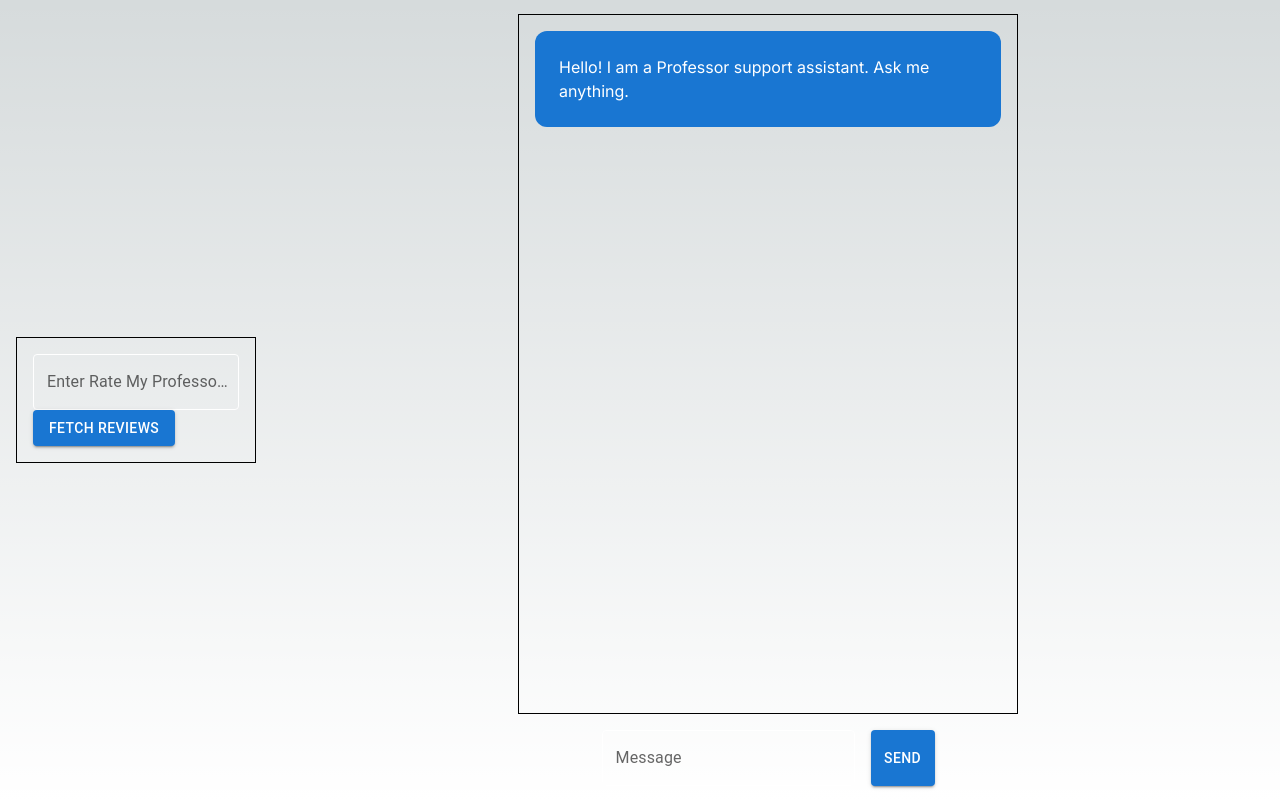
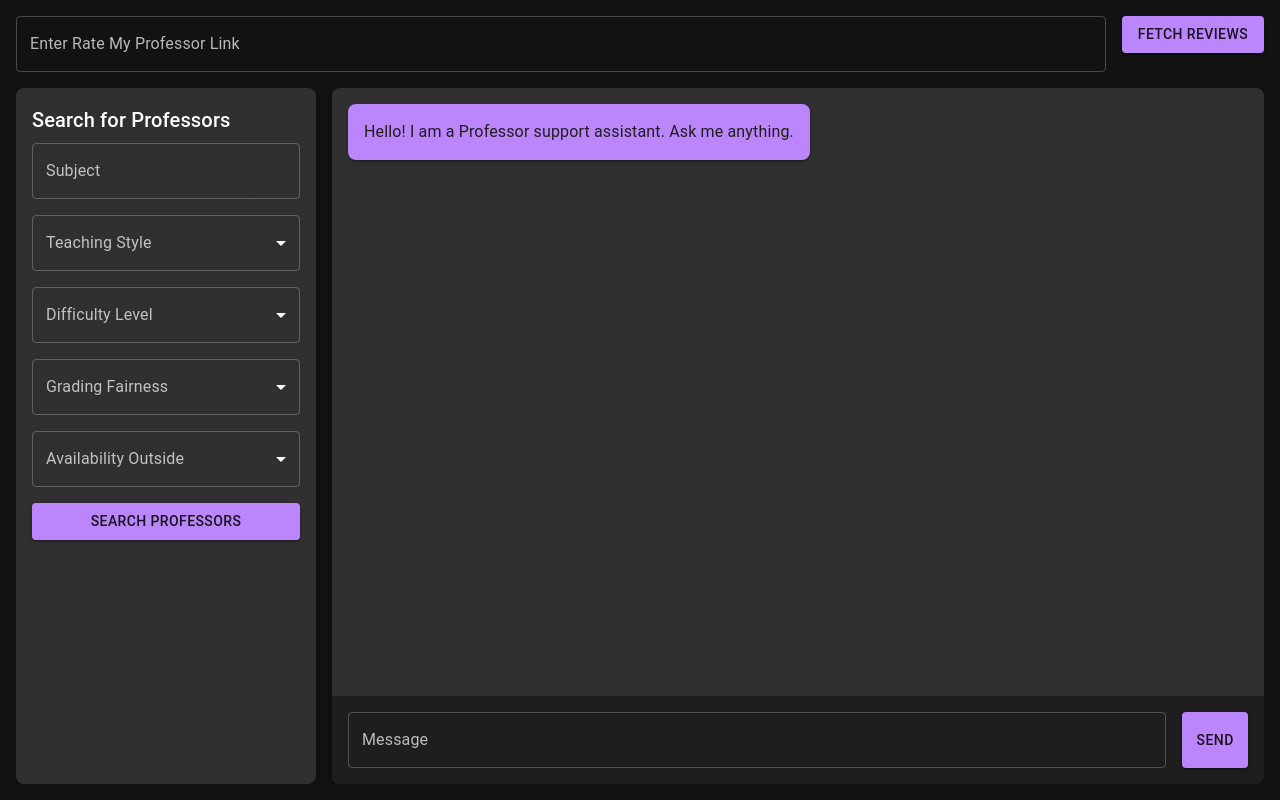
Before and after one commit to okGus/scholarscore, a Next.js app: page / in a window 1280 px wide. Built offline with nearby package versions, Linux system fonts and the light colour scheme.

Commit message:
added advanced search and styled page

```diff
--- a/src/app/page.tsx
+++ b/src/app/page.tsx
@@ -1,144 +1,362 @@
-'use client'
-import { useState } from 'react'
-import { Box, Stack, TextField, Button } from '@mui/material'
+"use client";
+import { useState, useRef, useEffect } from "react";
+import {
+  Box,
+  Stack,
+  TextField,
+  Button,
+  Select,
+  MenuItem,
+  FormControl,
+  InputLabel,
+  Typography,
+  Paper,
+} from "@mui/material";
+import { ThemeProvider, createTheme } from "@mui/material/styles";
+import { motion } from "framer-motion";
+
+// Create a dark theme
+const darkTheme = createTheme({
+  palette: {
+    mode: "dark",
+    primary: {
+      main: "#BB86FC",
+    },
+    secondary: {
+      main: "#03DAC6",
+    },
+    background: {
+      default: "#121212",
+      paper: "#1E1E1E",
+    },
+  },
+});
+
+// Framer Motion variants
+const containerVariants = {
+  hidden: { opacity: 0 },
+  visible: {
+    opacity: 1,
+    transition: {
+      duration: 0.5,
+      when: "beforeChildren",
+      staggerChildren: 0.1,
+    },
+  },
+};
+
+const itemVariants = {
+  hidden: { y: 20, opacity: 0 },
+  visible: { y: 0, opacity: 1 },
+};
 
 export default function Home() {
-  const [link, setLink] = useState('')
+  const [link, setLink] = useState("");
+  // Advanced search state
+  const [subject, setSubject] = useState("");
+  const [teachingStyle, setTeachingStyle] = useState("");
+  const [difficultyLevel, setDifficultyLevel] = useState("");
+  const [gradingFairness, setGradingFairness] = useState("");
+  const [availability, setAvailability] = useState("");
 
   const fetchReviews = async (link: string) => {
-    const response = await fetch('http://localhost:5000/api/scrape', {
-      method: 'POST',
-      headers: { 'Content-Type': 'application/json' },
+    const response = await fetch("http://localhost:5000/api/scrape", {
+      method: "POST",
+      headers: { "Content-Type": "application/json" },
       body: JSON.stringify({ url: link }),
     });
 
     if (!response.ok) {
-      throw new Error('Failed to fetch reviews');
+      throw new Error("Failed to fetch reviews");
     }
 
     const data = await response.json();
     console.log(data.reviews);
     // return data.reviews;
-  }
-
+  };
 
   const [messages, setMessages] = useState([
     {
-      role: 'assistant',
-      content: 'Hello! I am a Professor support assistant. Ask me anything.'
-    }
-  ])
+      role: "assistant",
+      content: "Hello! I am a Professor support assistant. Ask me anything.",
+    },
+  ]);
 
-  const [message, setMessage] = useState('')
-  const sendMessage = async () => {
+  const [message, setMessage] = useState("");
+
+  const sendMessage = async (messageToSend: string) => {
     setMessages((messages) => [
       ...messages,
-      { role: 'user', content: message },
-      { role: 'assistant', content: '' }
-    ])
+      { role: "user", content: messageToSend },
+      { role: "assistant", content: "" },
+    ]);
 
-    setMessage('')
+    setMessage("");
 
-    const response = await fetch('/api/chat', {
-      method: 'POST',
-      headers: { 'Content-Type': 'application/json' },
-      body: JSON.stringify([...messages, { role: 'user', content: message }])
-    })
+    const response = await fetch("/api/chat", {
+      method: "POST",
+      headers: { "Content-Type": "application/json" },
+      body: JSON.stringify([
+        ...messages,
+        { role: "user", content: messageToSend },
+      ]),
+    });
 
-    const reader = response.body!.getReader()
-    const decoder = new TextDecoder()
+    const reader = response.body!.getReader();
+    const decoder = new TextDecoder();
 
-    let result = ''
+    let result = "";
 
-    const processText = async ({ done, value }: ReadableStreamReadResult<Uint8Array>): Promise<string> => {
+    const processText = async ({
+      done,
+      value,
+    }: ReadableStreamReadResult<Uint8Array>): Promise<string> => {
       if (done) {
-        return result
+        return result;
       }
-      const text = decoder.decode(value || new Uint8Array(), { stream: true })
+      const text = decoder.decode(value || new Uint8Array(), { stream: true });
       setMessages((messages) => {
-        let lastMessage = messages[messages.length - 1]
-        let otherMessages = messages.slice(0, messages.length - 1)
+        let lastMessage = messages[messages.length - 1];
+        let otherMessages = messages.slice(0, messages.length - 1);
         return [
           ...otherMessages,
           { ...lastMessage, content: lastMessage.content + text },
-        ]
-      })
+        ];
+      });
 
       // Recursively call processText until done
-      result += text
-      return reader.read().then(processText)
+      result += text;
+      return reader.read().then(processText);
+    };
+
+    await reader.read().then(processText);
+  };
+
+  const handleAdvancedSearch = () => {
+    const searchMessage = `Find professors for ${subject} with ${teachingStyle} teaching style, ${difficultyLevel} difficulty, ${gradingFairness} grading, and ${availability} availability outside class.`;
+    sendMessage(searchMessage);
+  };
+
+  const chatBoxRef = useRef<HTMLDivElement>(null);
+
+  useEffect(() => {
+    if (chatBoxRef.current) {
+      chatBoxRef.current.scrollTop = chatBoxRef.current.scrollHeight;
     }
-
-    await reader.read().then(processText)
-  }
+  }, [messages]);
 
   return (
-    <Box width="100vw" height="100vh" display="flex" flexDirection="row" p={2} alignItems="center">
-      {/* Box for uploading website link */}
-      <Box width="300px" p={2} border="1px solid black" mr={2}>
+    <ThemeProvider theme={darkTheme}>
+      <Box
+        component={motion.div}
+        variants={containerVariants}
+        initial="hidden"
+        animate="visible"
+        sx={{
+          width: "100vw",
+          height: "100vh",
+          display: "flex",
+          flexDirection: "column",
+          p: 2,
+          bgcolor: "background.default",
+          overflow: "hidden",
+        }}
+      >
+        <Stack direction="row" spacing={2} mb={2}>
+          <Box component={motion.div} variants={itemVariants} flex={1}>
             <TextField
               label="Enter Rate My Professor Link"
               fullWidth
               value={link}
               onChange={(e) => setLink(e.target.value)}
+              variant="outlined"
+            />
+          </Box>
+          <motion.div variants={itemVariants}>
+            <Button variant="contained" onClick={() => fetchReviews(link)}>
+              Fetch Reviews
+            </Button>
+          </motion.div>
+        </Stack>
+
+        <Stack direction="row" spacing={2} flex={1} overflow="hidden">
+          <Paper
+            component={motion.div}
+            variants={itemVariants}
+            elevation={3}
             sx={{
-          '& .MuiInputBase-input': {
-            color: 'white', // Ensure the text color inside the TextField is black for readability
+              width: 300,
+              p: 2,
+              borderRadius: 2,
+              display: "flex",
+              flexDirection: "column",
+            }}
+          >
+            <Typography variant="h6" gutterBottom>
+              Search for Professors
+            </Typography>
+            <Box sx={{ display: "flex", flexDirection: "column", gap: 2 }}>
+              <TextField
+                label="Subject"
+                value={subject}
+                onChange={(e) => setSubject(e.target.value)}
+                variant="outlined"
+                fullWidth
+              />
+              <FormControl fullWidth variant="outlined">
+                <InputLabel>Teaching Style</InputLabel>
+                <Select
+                  value={teachingStyle}
+                  label="Teaching Style"
+                  onChange={(e) => setTeachingStyle(e.target.value)}
+                >
+                  <MenuItem value="hands-on">Hands-on</MenuItem>
+                  <MenuItem value="lecture">Lecture</MenuItem>
+                  <MenuItem value="interactive">Interactive</MenuItem>
+                  <MenuItem value="discussion">Discussion</MenuItem>
+                </Select>
+              </FormControl>
+              <FormControl fullWidth variant="outlined">
+                <InputLabel>Difficulty Level</InputLabel>
+                <Select
+                  value={difficultyLevel}
+                  label="Difficulty Level"
+                  onChange={(e) => setDifficultyLevel(e.target.value)}
+                >
+                  <MenuItem value="easy">Easy</MenuItem>
+                  <MenuItem value="medium">Medium</MenuItem>
+                  <MenuItem value="hard">Hard</MenuItem>
+                </Select>
+              </FormControl>
+              <FormControl fullWidth variant="outlined">
+                <InputLabel>Grading Fairness</InputLabel>
+                <Select
+                  value={gradingFairness}
+                  label="Grading Fairness"
+                  onChange={(e) => setGradingFairness(e.target.value)}
+                >
+                  <MenuItem value="very fair">Very Fair</MenuItem>
+                  <MenuItem value="fair">Fair</MenuItem>
+                  <MenuItem value="strict">Strict</MenuItem>
+                </Select>
+              </FormControl>
+              <FormControl fullWidth variant="outlined">
+                <InputLabel>Availability Outside</InputLabel>
+                <Select
+                  value={availability}
+                  label="Availability Outside"
+                  onChange={(e) => setAvailability(e.target.value)}
+                >
+                  <MenuItem value="very available">Very Available</MenuItem>
+                  <MenuItem value="somewhat available">
+                    Somewhat Available
+                  </MenuItem>
+                  <MenuItem value="limited availability">
+                    Limited Availability
+                  </MenuItem>
+                </Select>
+              </FormControl>
+              <Button
+                variant="contained"
+                color="primary"
+                onClick={handleAdvancedSearch}
+                fullWidth
+              >
+                Search Professors
+              </Button>
+            </Box>
+          </Paper>
+          <Paper
+            component={motion.div}
+            variants={itemVariants}
+            elevation={3}
+            sx={{
+              flex: 1,
+              display: "flex",
+              flexDirection: "column",
+              borderRadius: 2,
+              overflow: "hidden",
+            }}
+          >
+            <Box
+              ref={chatBoxRef}
+              sx={{
+                flex: 1,
+                overflow: "auto",
+                p: 2,
+                display: "flex",
+                flexDirection: "column",
+                gap: 2,
+                "&::-webkit-scrollbar": {
+                  width: "6px",
                 },
-          '& .MuiOutlinedInput-root': {
-            '& fieldset': {
-              borderColor: 'white', // Optional: change border color if needed
+                "&::-webkit-scrollbar-track": {
+                  background: "rgba(255, 255, 255, 0.1)", // Faint contrast for the track
+                  borderRadius: "8px",
                 },
-            '&:hover fieldset': {
-              borderColor: 'white', // Optional: change border color on hover
+                "&::-webkit-scrollbar-thumb": {
+                  background: "rgba(187, 134, 252, 0.5)", // Matches the primary main color (#BB86FC)
+                  borderRadius: "8px",
                 },
-            '&.Mui-focused fieldset': {
-              borderColor: 'white', // Optional: change border color when focused
+                "&::-webkit-scrollbar-thumb:hover": {
+                  background: "rgba(187, 134, 252, 0.7)", // Darker hover effect for the thumb
+                },
+              }}
+            >
+              {messages.map((message, index) => (
+                <Box
+                  key={index}
+                  component={motion.div}
+                  initial={{ opacity: 0, y: 20 }}
+                  animate={{ opacity: 1, y: 0 }}
+                  transition={{ duration: 0.3 }}
+                  alignSelf={
+                    message.role === "assistant" ? "flex-start" : "flex-end"
                   }
-          }
+                  sx={{
+                    maxWidth: "70%",
+                    bgcolor:
+                      message.role === "assistant"
+                        ? "primary.main"
+                        : "secondary.main",
+                    color: "background.paper",
+                    borderRadius: 2,
+                    p: 2,
+                    boxShadow: 2,
                   }}
-      />
-      <Button variant="contained" onClick={() => fetchReviews(link)}>Fetch Reviews</Button>
-    </Box>
-
-    <Box width="100vw" height="100vh" display="flex" flexDirection="column" justifyContent="center" alignItems="center">
-      <Stack direction="column" width="500px" height="700px" border="1px solid black" p={2} spacing={3}>
-        <Stack direction="column" spacing={2} flexGrow={1} overflow={'auto'} maxHeight={"100%"}>
-          {messages.map((message, index) => (
-            <Box key={index} display="flex" justifyContent={message.role === 'assistant' ? 'flex-start' : 'flex-end'}>
-              <Box bgcolor={message.role === 'assistant' ? 'primary.main' : 'secondary.main'} color='white' borderRadius={3} p={3}>
-                {message.content}
-              </Box>
+                >
+                  <Typography>{message.content}</Typography>
                 </Box>
               ))}
-        </Stack>
-      </Stack>
-      <Stack direction="row" spacing={2} mt={2}>
+            </Box>
+            <Stack
+              component={motion.div}
+              variants={itemVariants}
+              direction="row"
+              spacing={2}
+              p={2}
+              bgcolor="background.paper"
+            >
               <TextField
                 label="Message"
                 fullWidth
                 value={message}
                 onChange={(e) => setMessage(e.target.value)}
-          sx={{
-            '& .MuiInputBase-input': {
-              color: 'white', // Ensures the text color inside the TextField is white
-            },
-            '& .MuiOutlinedInput-root': {
-              '& fieldset': {
-                borderColor: 'white', // Optional: change border color if needed
-              },
-              '&:hover fieldset': {
-                borderColor: 'white', // Optional: change border color on hover
-              },
-              '&.Mui-focused fieldset': {
-                borderColor: 'white', // Optional: change border color when focused
-              }
+                variant="outlined"
+                onKeyDown={(e) => {
+                  if (e.key === "Enter" && !e.shiftKey) {
+                    e.preventDefault();
+                    sendMessage(message);
                   }
                 }}
               />
-        <Button variant="contained" onClick={sendMessage}>Send</Button>
+              <Button variant="contained" onClick={() => sendMessage(message)}>
+                Send
+              </Button>
+            </Stack>
+          </Paper>
         </Stack>
       </Box>
-  </Box>
-  )
+    </ThemeProvider>
+  );
 }
```
Lines whose indentation alone changed are shown as unchanged.
